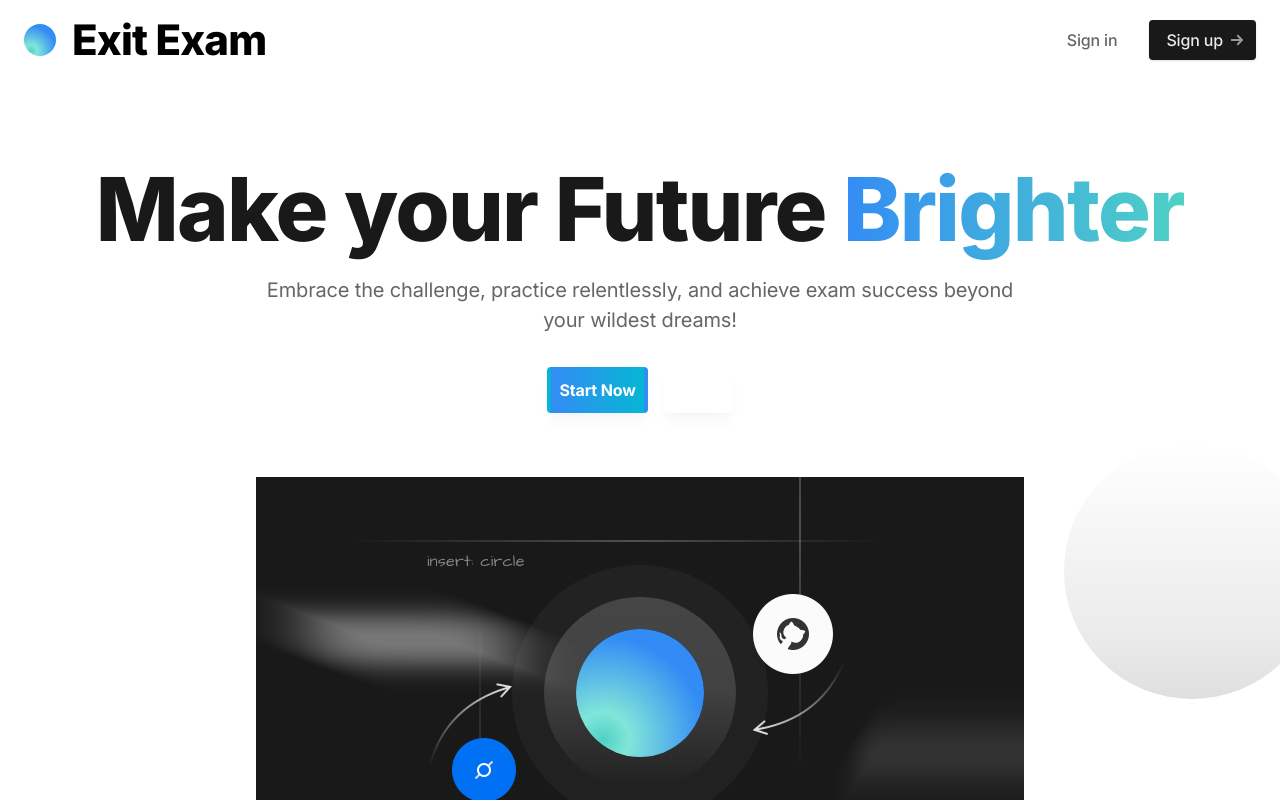
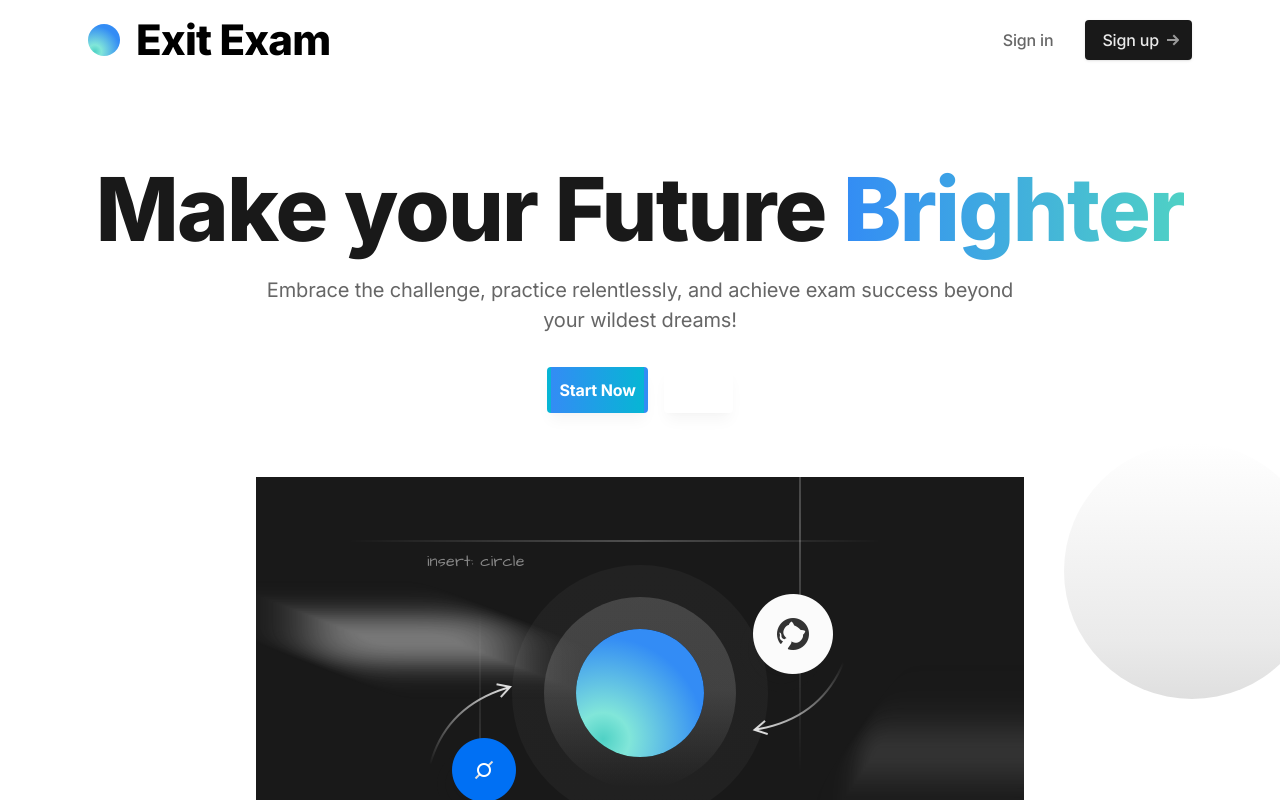
Before and after one commit to super-mela/practice-exit-exam, a Next.js app: page / in a window 1280 px wide. Shown: the top 800 px of the page. Built offline with nearby package versions, Linux system fonts and the light colour scheme.

Commit message:
header and footer justify

```diff
--- a/components/ui/footer.tsx
+++ b/components/ui/footer.tsx
@@ -3,7 +3,7 @@
 export default function Footer() {
   return (
     <footer>
-      <div className="max-w-full mx-auto px-4 sm:px-6">
+      <div className="max-w-6xl mx-auto px-4 sm:px-6">
 
         {/* Top area: Blocks */}
         <div className="grid sm:grid-cols-12 gap-8 py-8 md:py-12 border-t border-gray-200">
--- a/components/ui/header.tsx
+++ b/components/ui/header.tsx
@@ -24,7 +24,7 @@
 
   return (
     <header className={`fixed w-full z-30 md:bg-opacity-90 transition duration-300 ease-in-out ${!top ? 'bg-white backdrop-blur-sm shadow-lg' : ''}`}>
-      <div className="max-w-full mx-auto px-5 sm:px-6">
+      <div className="max-w-6xl mx-auto px-5 sm:px-6">
         <div className="flex items-center justify-between h-16 md:h-20">
 
           {/* Site branding */}
```
